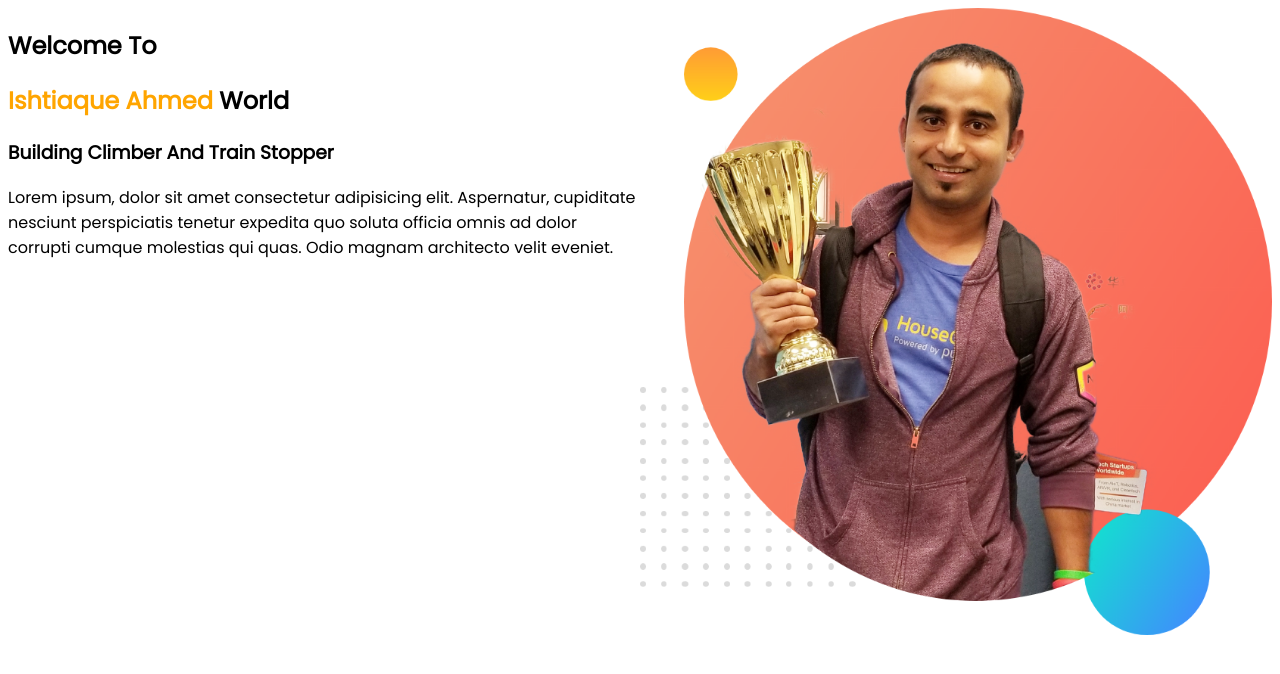
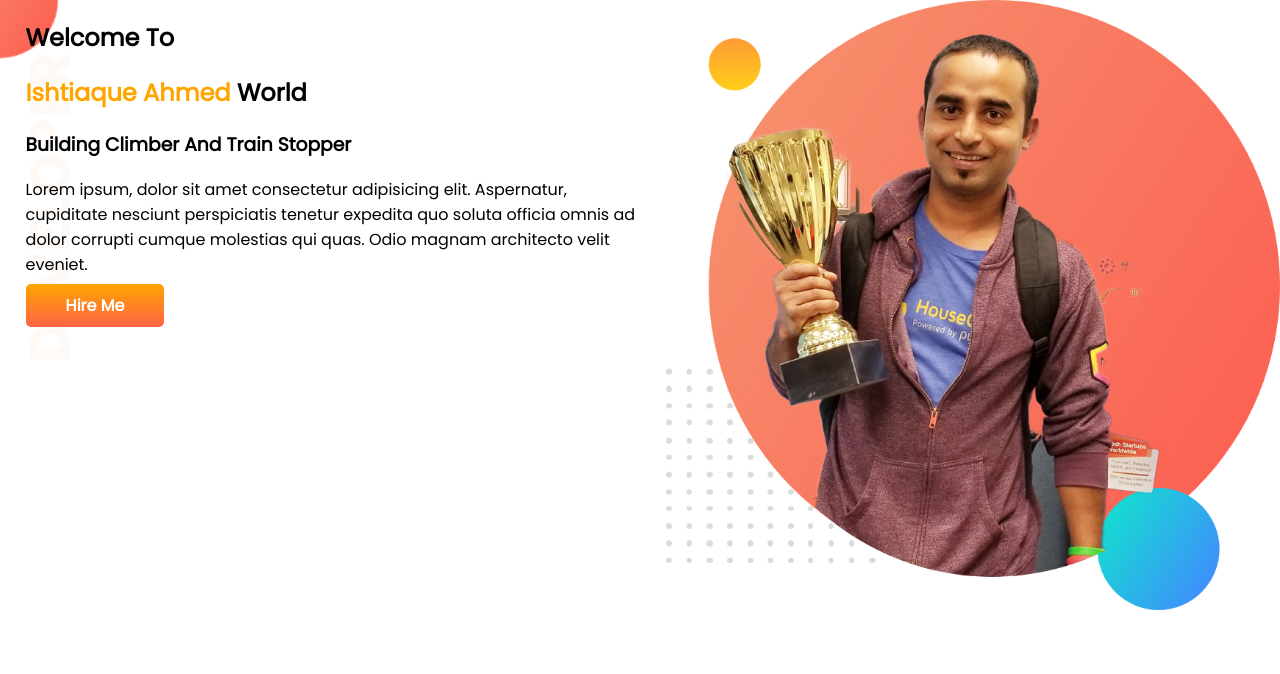
Before and after one commit to Ishtiaque22/developer-portfolio-2, a plain HTML site: page index.html in a window 1280 px wide. Drawn offline with Linux system fonts and the light colour scheme.

Commit message:
top-banner no repeat

```diff
--- a/index.html
+++ b/index.html
@@ -12,7 +12,7 @@
 </head>
 
 <body>
-    <section>
+    <section class="top-banner">
         <div class="half-width">
             <h1>Welcome To</h1>
             <h1><span class="orange-color">Ishtiaque Ahmed</span> World</h1>
@@ -22,6 +22,7 @@
                 expedita quo soluta officia omnis ad dolor corrupti cumque molestias qui quas. Odio magnam architecto
                 velit
                 eveniet.</p>
+            <a class="link-button" target="_blank" href="">Hire Me</a>
         </div>
         <div class="half-width">
             <img src="images/jhankar.png" alt="">
--- a/style.css
+++ b/style.css
@@ -1,5 +1,6 @@
 body {
     font-family: 'Poppins', sans-serif;
+    margin: 0;
 }
 
 .orange-color {
@@ -12,8 +13,23 @@ section {
 
 .half-width {
     width: 50%;
+    padding-left: 2%;
 }
 
 .half-width img {
     width: 100%;
 }
+
+.link-button {
+    text-decoration: none;
+    background-image: linear-gradient(orange, tomato);
+    padding: 10px 40px;
+    color: white;
+    font-weight: 700;
+    border-radius: 5px;
+}
+
+.top-banner {
+    background-image: url(images/top-banner.png);
+    background-repeat: no-repeat;
+}
```
